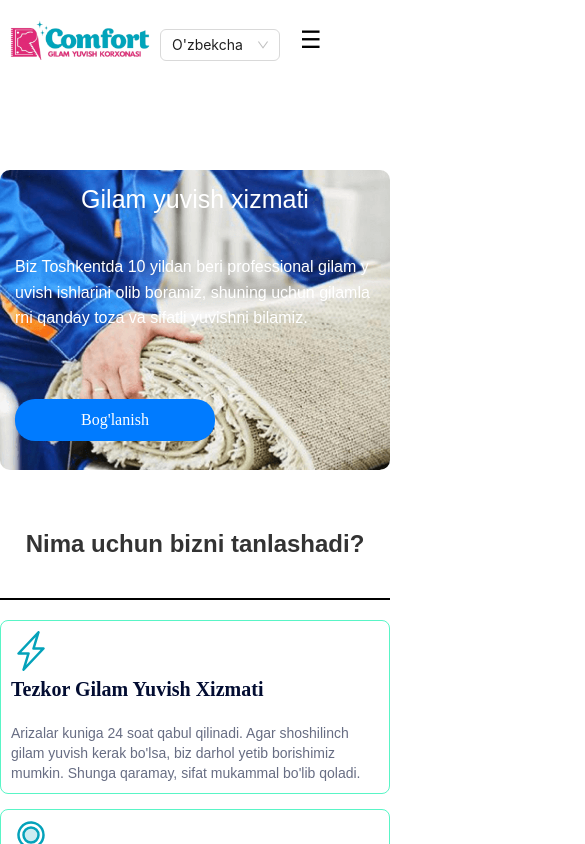
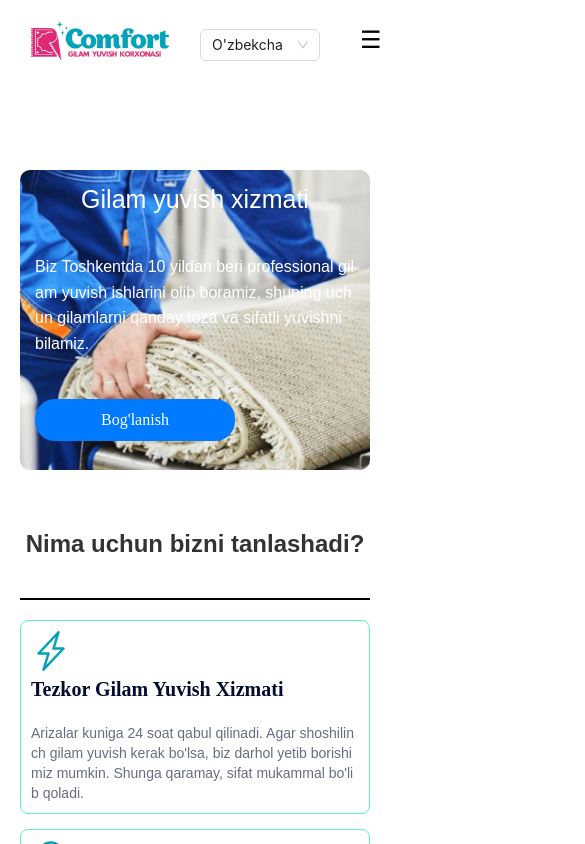
Before and after one commit to abduraxim022/comfort.uz, a React (Create React App) app: page / in a window 390 px wide. Shown: the top 844 px of the page, 585 px wide, since content can reach past the window. Built offline with nearby package versions, Linux system fonts and the light colour scheme; a web font is replaced by a local one.

Commit message:
finish work

```diff
--- a/src/style/_navbar.scss
+++ b/src/style/_navbar.scss
@@ -1,15 +1,14 @@
 /* Main Navbar container styling */
 .nb {
-  background-color: #fff ; /* Light gray background */
+  background-color: #fff;
   padding: 10px 0;
   position: sticky;
   top: 0;
   z-index: 1000;
   width: 100%;
   height: 110px;
-   /* Ensure it stays on top of other content */
+  /* Ensure it stays on top of other content */
 }
-
 
 /* Navbar logo */
 .navbar-logo {
@@ -26,7 +25,7 @@
   cursor: pointer;
 }
 
-.container1{
+.container1 {
   display: flex;
   align-items: center;
   justify-content: space-between;
@@ -51,7 +50,6 @@
   color: #000;
   font-weight: 500;
   padding: 10px 15px;
-
 }
 
 .nav-link:hover {
@@ -96,7 +94,7 @@
 
 /* Responsive Design */
 
-/* Mobile screens */
+/* Mobile screens (max-width: 768px) */
 @media (max-width: 768px) {
   .container1 {
     width: 100%;
@@ -152,30 +150,6 @@
     width: 100%;
     margin-top: 10px;
   }
-
-}
-
-/* iPhone XR styles */
-@media (max-width: 828px) {
-
-  .container{
-
-
-  .navbar-links {
-    padding: 10px 0;
-
-     /* Add padding for links on iPhone XR */
-  }
-
-  .nav-link {
-    font-size: 16px; /* Adjust font size for better readability */
-  }
-
-  .contact-button {
-    padding: 8px 16px; /* Smaller button padding */
-    font-size: 14px; /* Smaller button font size */
-  }
-}
 }
 
 /* Small mobile screens (max-width: 467px) */
@@ -190,7 +164,8 @@
     display: flex; /* Show links when dropdown is open */
     background-color: #e8eaec; /* Background color for open state */
   }
-  .navbar-logo{
+
+  .navbar-logo {
     width: 140px;
     height: 40px;
   }
@@ -201,12 +176,14 @@
   }
 
   .menu-icon {
-    font-size: 24px; /* Smaller hamburger icon */
+    font-size: 24px;
+    margin-left: 25px; /* Smaller hamburger icon */
   }
 
   .navbar-right {
-    margin-top: 5px; /* Reduced top margin */
-    gap: 15px; /* Adjust gap between items */
+    margin-top: 5px;
+    margin-left: 20px; /* Reduced top margin */
+    /* Adjust gap between items */
   }
 
   .contact-button {
@@ -219,7 +196,7 @@
   }
 }
 
-/* Tablet screens */
+/* Tablet screens (max-width: 1024px) */
 @media (max-width: 1024px) {
   .navbar-links {
     margin-left: 50px;
@@ -266,7 +243,7 @@
 }
 
 .p-sidebar-footer .contact-button {
-  width: 100%;
+  width: 400px;
   padding: 12px;
   background-color: #007bff;
   color: #fff;
@@ -284,6 +261,6 @@
 /* Ensure sidebar is responsive */
 @media (max-width: 768px) {
   .p-sidebar {
-    width: 50%; /* Full-width on smaller screens */
+   width: 70%; /* Full-width on smaller screens */
   }
 }
--- a/src/style/main.scss
+++ b/src/style/main.scss
@@ -25,13 +25,13 @@
   max-width: 1200px;
   width: 100%;
   margin: 0 auto;
+  padding: 0 20px;
+  text-align: left;
+  word-break: break-all;
+  overflow-x: hidden;
 
 }
 
 li{
   list-style-type: none;
 }
-
-.padding-left{
-  padding: 0px 15px;
-}
```
